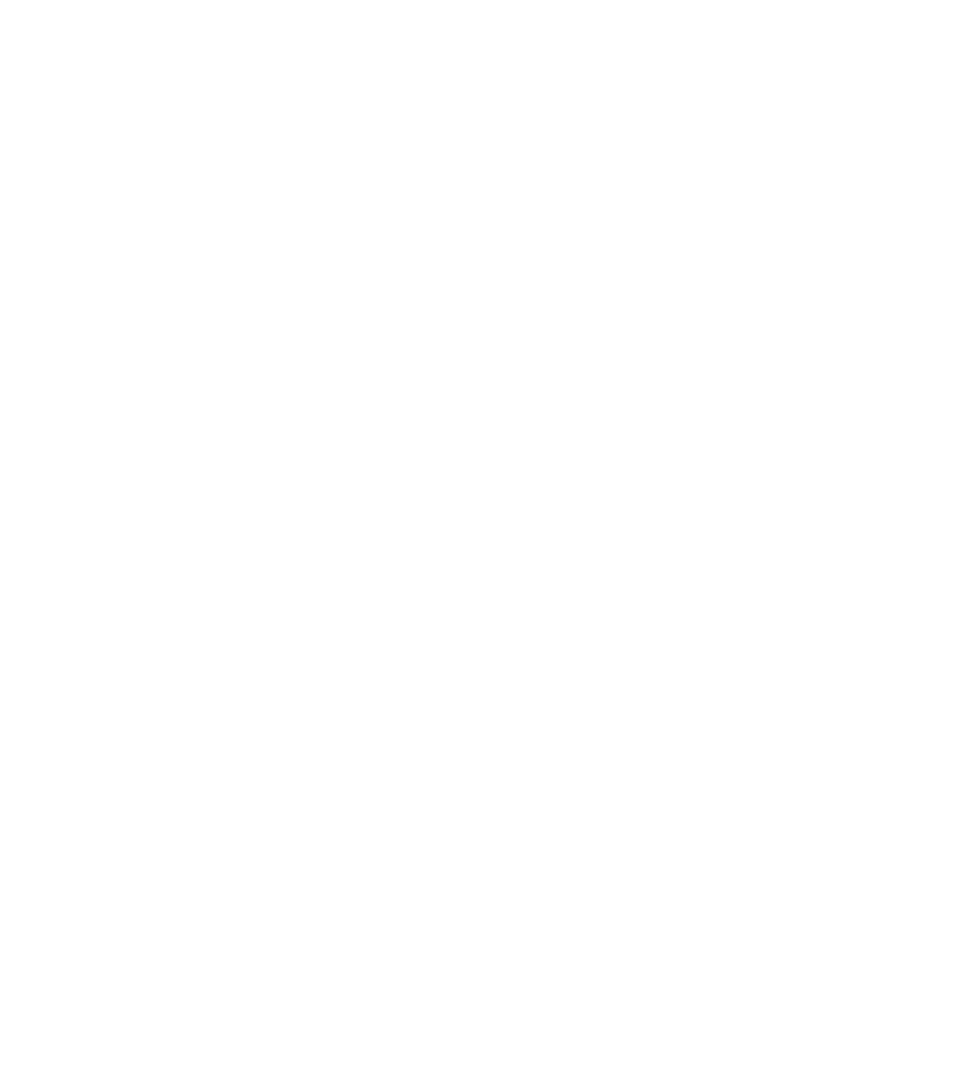
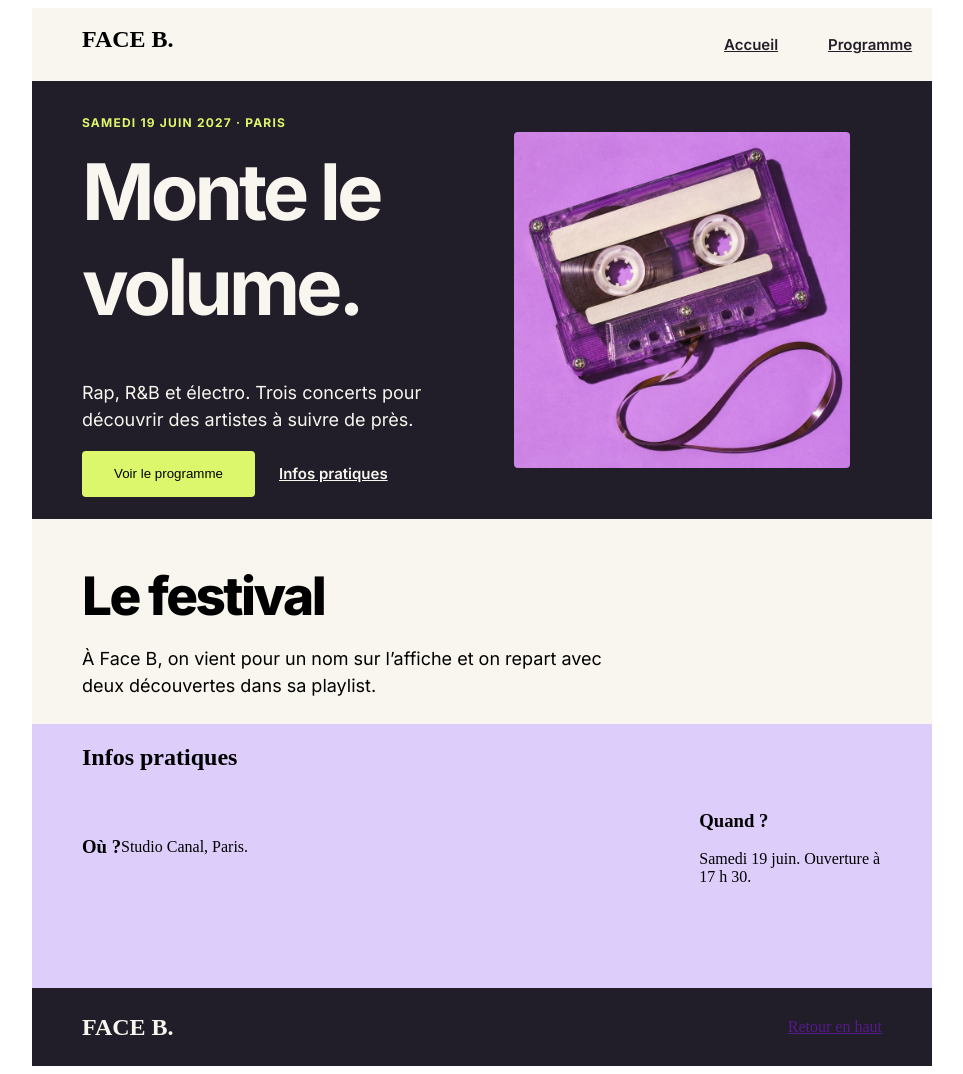
Before and after one commit to jignolwamba/project-face, a plain HTML site: page index.html in a window 1280 px wide. Shown: the whole page, without its empty margins (158-1121 px from the left). Before the commit the page ends 800 px from the top, so only its background shows below. Drawn offline with Linux system fonts and the light colour scheme; a web font is replaced by a local one.

Commit message:
semidone

```diff
--- a/index.html
+++ b/index.html
@@ -4,17 +4,57 @@
     <meta charset="UTF-8" />
     <meta name="viewport" content="width=device-width, initial-scale=1.0" />
     <title>Document</title>
+    <link rel="stylesheet" href="style.css" />
   </head>
   <body>
-    <header></header>
     <main>
-      <section>
-        <div></div>
-        <div></div>
+      <section class="header">
+        <h2 class="headertext">FACE B.</h2>
+        <div class="divtop">
+          <a class="accueil" href="index.html">Accueil</a>
+          <a class="accueil" href="programation.html">Programme</a>
+        </div>
       </section>
-      <section></section>
-      <section></section>
-      <section></section>
+      <section class="firstsection">
+        <div class="left">
+          <p class="saparis">SAMEDI 19 JUIN 2027 · PARIS</p>
+          <h1>Monte le volume.</h1>
+
+          <p class="textrap">
+            Rap, R&B et électro. Trois concerts pour découvrir des artistes à
+            suivre de près.
+          </p>
+          <div class="dfdf">
+            <button><p>Voir le programme</p></button>
+            <a class="inpr" href="http://">Infos pratiques</a>
+          </div>
+        </div>
+        <div class="imgdiv"><img src="cassette.jpg" alt="" /></div>
+      </section>
+      <section class="sencondesection">
+        <h2 class="hfestival">Le festival</h2>
+        <p class="fp">
+          À Face B, on vient pour un nom sur l’affiche et on repart avec deux
+          découvertes dans sa playlist.
+        </p>
+      </section>
+      <section class="thirdsection">
+        <h2>Infos pratiques</h2>
+        <div class="ouquand">
+          <div class="ouquand">
+            <h3>Où ?</h3>
+            <p>Studio Canal, Paris.</p>
+          </div>
+          <div>
+            <h3>Quand ?</h3>
+            <p>Samedi 19 juin. Ouverture à 17 h 30.</p>
+          </div>
+        </div>
+      </section>
+      <section class="fourthsection">
+        <h2>FACE B.</h2>
+        <a href="">Retour en haut</a>
+      </section>
     </main>
   </body>
 </html>
--- a/style.css
+++ b/style.css
@@ -0,0 +1,178 @@
+@import url("https://fonts.googleapis.com/css2?family=Boldonse&family=Cairo:wght@200..1000&family=Inter:ital,opsz,wght@0,14..32,100..900;1,14..32,100..900&family=Kumbh+Sans:wght,YOPQ@100..900,300&display=swap");
+
+main {
+  display: flex;
+  flex-direction: column;
+  justify-content: center;
+  align-items: center;
+  margin: auto;
+  width: 1000px;
+  height: 1058px;
+}
+.header {
+  display: flex;
+  justify-content: space-between;
+  align-items: center;
+  width: 800px;
+  height: 73px;
+  padding-left: 5%;
+  padding-right: 5%;
+  background: rgba(248, 246, 239, 1);
+}
+.headertext {
+  width: 92px;
+  height: 38px;
+}
+.divtop {
+  display: flex;
+  gap: 50px;
+}
+.accueil {
+  width: 54px;
+  height: 21px;
+  color: rgba(34, 30, 41, 1);
+  font-family: Inter;
+  font-weight: 600;
+  font-style: Semi Bold;
+  font-size: 15px;
+  line-height: 21px;
+}
+.firstsection {
+  display: flex;
+  width: 800px;
+  height: 438px;
+  justify-content: space-between;
+  background: rgba(34, 30, 41, 1);
+  padding-left: 5%;
+  padding-right: 5%;
+}
+.left {
+  display: flex;
+  flex-direction: column;
+  margin: auto;
+  width: 50%;
+}
+.saparis {
+  color: rgba(221, 247, 109, 1);
+  font-family: Inter;
+  font-weight: 700;
+  font-style: Bold;
+  font-size: 12px;
+  line-height: 16.8px;
+  letter-spacing: 1.2px;
+}
+h1 {
+  height: 152px;
+  color: rgba(248, 246, 239, 1);
+  font-family: Inter;
+  font-style: Extra Bold;
+  font-size: 78px;
+  letter-spacing: -4px;
+  margin-top: 0%;
+}
+.textrap {
+  width: 425px;
+  height: 54px;
+  font-family: Inter;
+  font-weight: 400;
+  font-style: Regular;
+  font-size: 18px;
+  leading-trim: NONE;
+  line-height: 27px;
+  letter-spacing: 0px;
+  color: rgba(248, 246, 239, 1);
+}
+button {
+  width: 173px;
+  height: 46px;
+  border-radius: 4px;
+  background: rgba(221, 247, 109, 1);
+  border: none;
+}
+.inpr {
+  width: 109px;
+  height: 21px;
+  font-family: Inter;
+  font-weight: 600;
+  font-style: Semi Bold;
+  font-size: 15px;
+  line-height: 21px;
+  letter-spacing: 0px;
+  color: rgba(248, 246, 239, 1);
+}
+.dfdf {
+  display: flex;
+  gap: 24px;
+  align-items: center;
+}
+.hfestival {
+  width: 244px;
+  height: 75px;
+  font-family: Inter;
+  font-weight: 800;
+  font-style: Extra Bold;
+  font-size: 53px;
+  line-height: 74.2px;
+  letter-spacing: -2.5px;
+  margin-bottom: 0%;
+  height: 54px;
+  margin-top: 5%;
+}
+.fp {
+  width: 565px;
+  height: 54px;
+  margin-top: 4%;
+  font-family: Inter;
+  font-weight: 400;
+  font-style: Regular;
+  font-size: 18px;
+  line-height: 27px;
+  letter-spacing: 0px;
+}
+.imgdiv {
+  display: flex;
+  justify-content: center;
+  align-items: center;
+  width: 50%;
+}
+img {
+  width: 336px;
+  height: 336px;
+  top: 52px;
+  left: 604px;
+  border-radius: 4px;
+}
+.sencondesection {
+  width: 800px;
+  height: 205px;
+  padding-left: 5%;
+  padding-right: 5%;
+  background: rgba(248, 246, 239, 1);
+}
+.thirdsection {
+  display: flex;
+  flex-direction: column;
+  width: 800px;
+  height: 264px;
+  padding-left: 5%;
+  padding-right: 5%;
+  background: rgba(221, 205, 251, 1);
+}
+.ouquand {
+  display: flex;
+  width: 100%;
+  flex-direction: row;
+  align-items: center;
+}
+.fourthsection {
+  display: flex;
+  flex-direction: row;
+  align-items: center;
+  justify-content: space-between;
+  color: rgba(248, 246, 239, 1);
+  width: 800px;
+  height: 78px;
+  padding-left: 5%;
+  padding-right: 5%;
+  background: rgba(34, 30, 41, 1);
+}
```
Also changed, not shown: cassette.jpg (added), programation.html (added).
